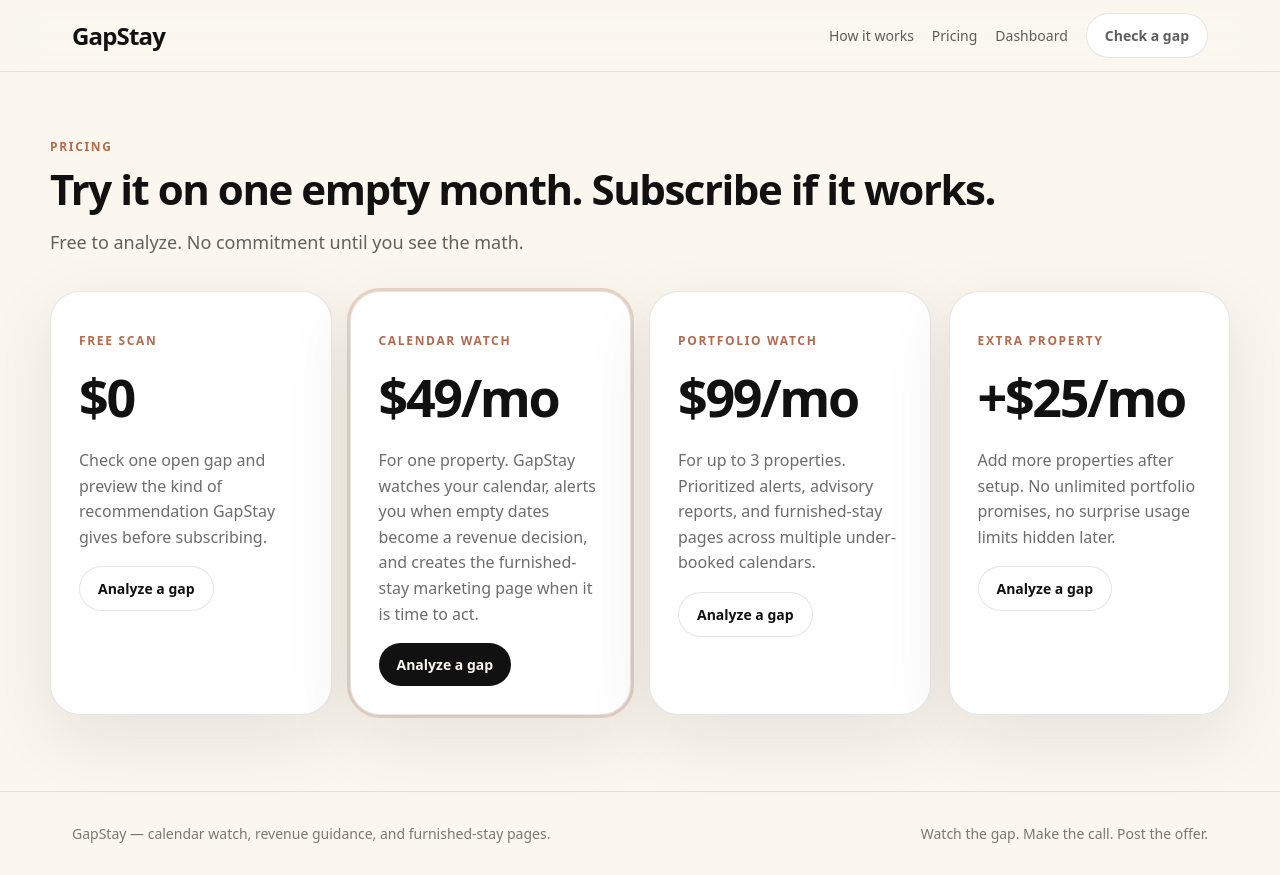
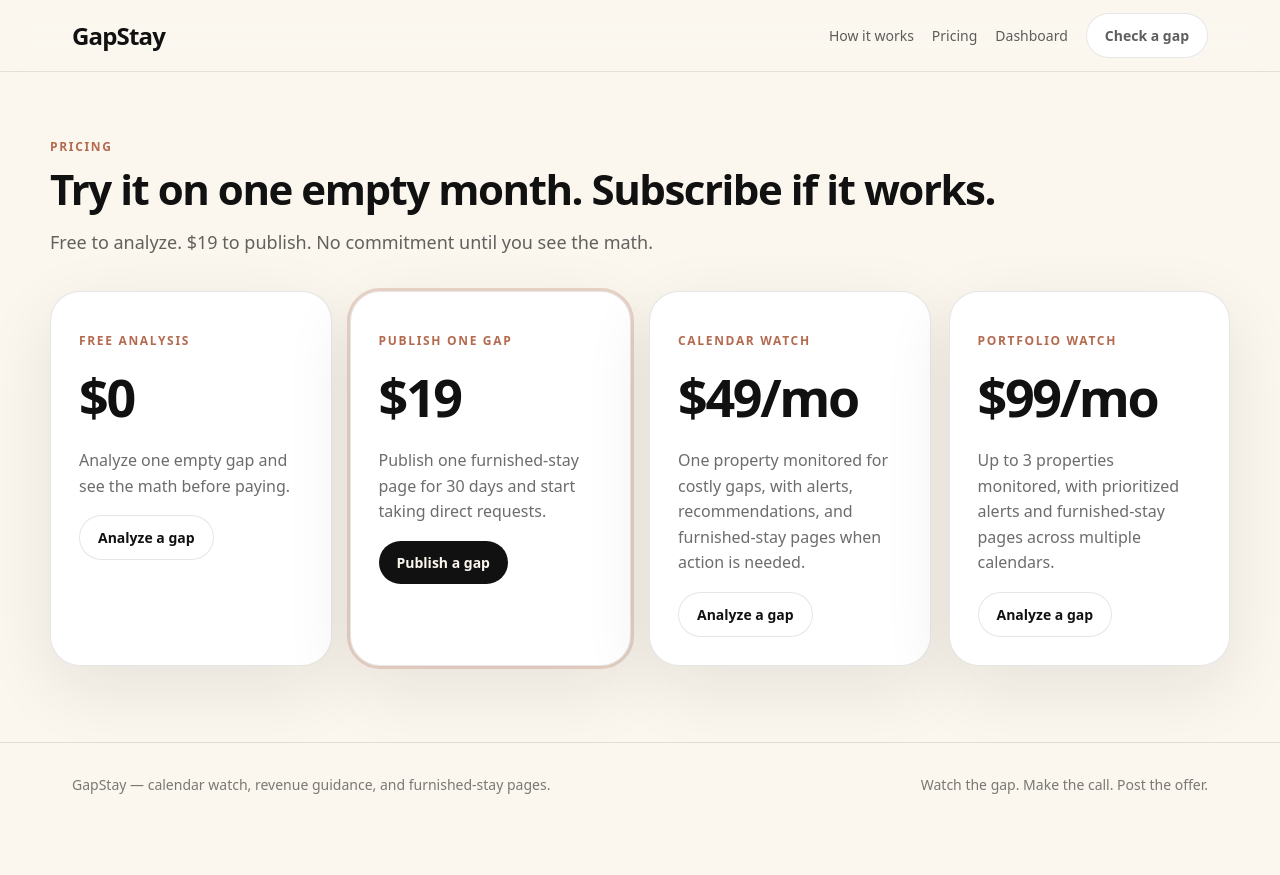
Before and after one commit to pissclams1/Pissclams, a Next.js app: page /pricing in a window 1280 px wide. After the commit the page ends 826 px from the top, so only its background shows below. Built offline with nearby package versions, Linux system fonts and the light colour scheme.

Commit message:
Restore one gap pricing tier

```diff
--- a/app/pricing/page.tsx
+++ b/app/pricing/page.tsx
@@ -1,17 +1,17 @@
 import Link from "next/link";
 
 const plans = [
-  { name: "Free scan", price: "$0", text: "Check one open gap and preview the kind of recommendation GapStay gives before subscribing.", cta: "Analyze a gap", href: "/host", featured: false },
-  { name: "Calendar Watch", price: "$49/mo", text: "For one property. GapStay watches your calendar, alerts you when empty dates become a revenue decision, and creates the furnished-stay marketing page when it is time to act.", cta: "Analyze a gap", href: "/host", featured: true },
-  { name: "Portfolio Watch", price: "$99/mo", text: "For up to 3 properties. Prioritized alerts, advisory reports, and furnished-stay pages across multiple under-booked calendars.", cta: "Analyze a gap", href: "/host", featured: false },
-  { name: "Extra property", price: "+$25/mo", text: "Add more properties after setup. No unlimited portfolio promises, no surprise usage limits hidden later.", cta: "Analyze a gap", href: "/host", featured: false }
+  { name: "Free analysis", price: "$0", text: "Analyze one empty gap and see the math before paying.", cta: "Analyze a gap", href: "/host", featured: false },
+  { name: "Publish one gap", price: "$19", text: "Publish one furnished-stay page for 30 days and start taking direct requests.", cta: "Publish a gap", href: "/host", featured: true },
+  { name: "Calendar Watch", price: "$49/mo", text: "One property monitored for costly gaps, with alerts, recommendations, and furnished-stay pages when action is needed.", cta: "Analyze a gap", href: "/host", featured: false },
+  { name: "Portfolio Watch", price: "$99/mo", text: "Up to 3 properties monitored, with prioritized alerts and furnished-stay pages across multiple calendars.", cta: "Analyze a gap", href: "/host", featured: false }
 ];
 
 export default function PricingPage(){
   return <main className="wrap section topspace">
     <p className="kicker">Pricing</p>
     <h1 className="big">Try it on one empty month. Subscribe if it works.</h1>
-    <p className="lead" style={{fontSize:18}}>Free to analyze. No commitment until you see the math.</p>
+    <p className="lead" style={{fontSize:18}}>Free to analyze. $19 to publish. No commitment until you see the math.</p>
     <div className="grid grid4" style={{marginTop:34}}>{plans.map(p=><div className="card pad" key={p.name} style={p.featured?{outline:"3px solid rgba(180,106,79,.25)"}:{}}><p className="kicker">{p.name}</p><div className="price">{p.price}</div><p className="muted">{p.text}</p><Link className={p.featured?"darkpill":"pill"} href={p.href}>{p.cta}</Link></div>)}</div>
   </main>
 }
```
